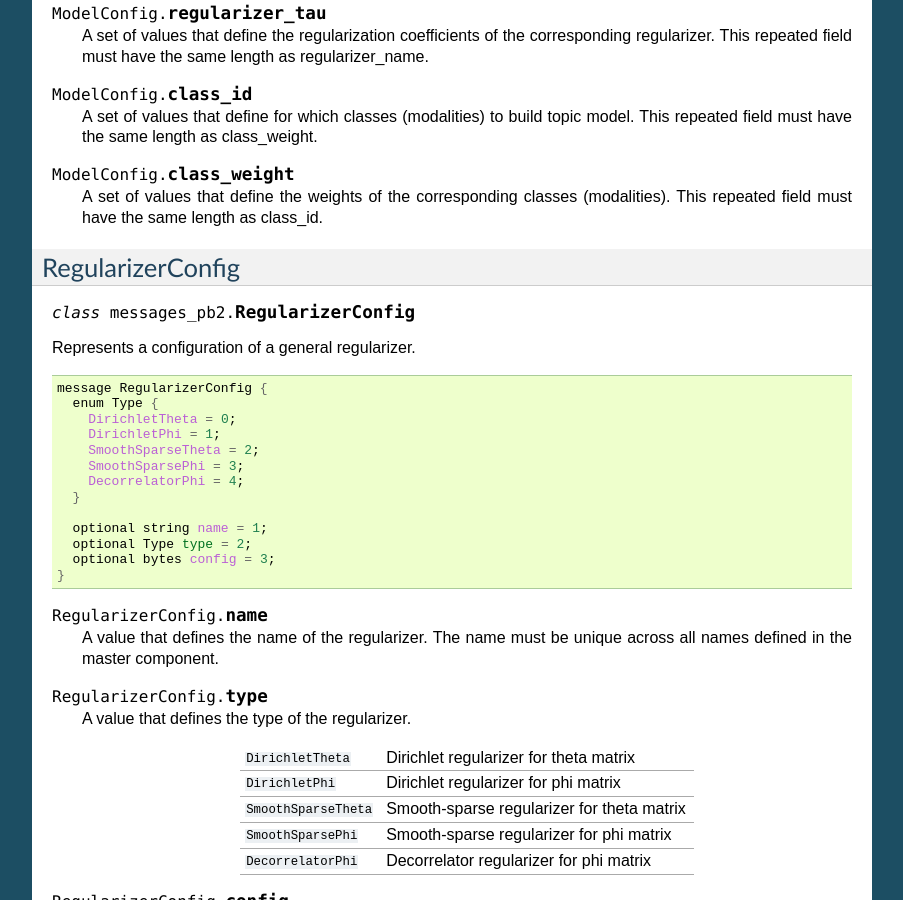
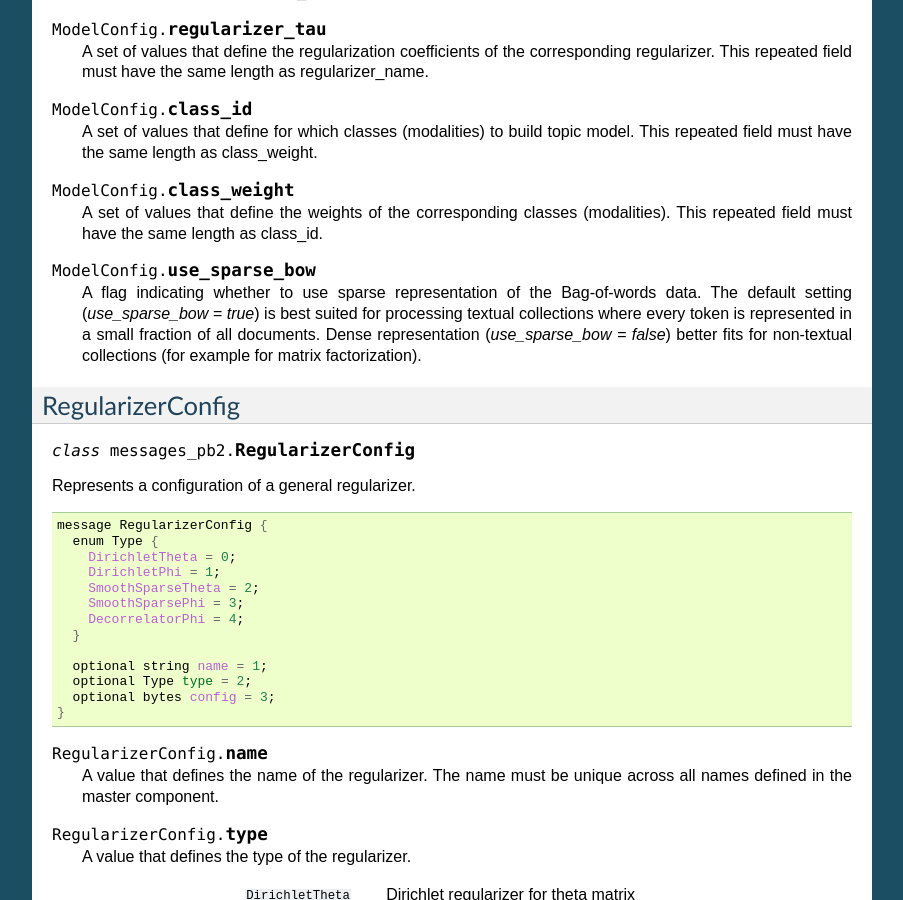
Before and after one commit to bigartm/bigartm, a Sphinx documentation site: the page built from docs/ref/messages.txt, in a window 1280 px wide and 900 px high, scrolled down 6165 px. Shown: the whole window, without its empty margins (198-1101 px from the left). Built offline with Sphinx 7.4.7, drawn with Linux system fonts in a browser that asks for light colours; formulas are drawn with MathJax 3; some of the changed text lies outside the part shown.

Commit message:
add short description of ModelConfig.use_sparse_bow in the docs

```diff
--- a/docs/ref/messages.txt
+++ b/docs/ref/messages.txt
@@ -390,6 +390,7 @@ Represents a configuration of a topic model.
     repeated double regularizer_tau = 11;
     repeated string class_id = 12;
     repeated float class_weight = 13;
+    optional bool use_sparse_bow = 14 [default = true];
   }
 
 .. attribute:: ModelConfig.name
@@ -455,6 +456,15 @@ Represents a configuration of a topic model.
 
    A set of values that define the weights of the corresponding classes (modalities).
    This repeated field must have the same length as class_id.
+
+.. attribute:: ModelConfig.use_sparse_bow
+
+   A flag indicating whether to use sparse representation of the Bag-of-words data.
+   The default setting (*use_sparse_bow = true*) is best suited for processing textual collections
+   where every token is represented in a small fraction of all documents.
+   Dense representation (*use_sparse_bow = false*) better fits for non-textual collections
+   (for example for matrix factorization).
+
 
 .. _RegularizerConfig:
 
```
